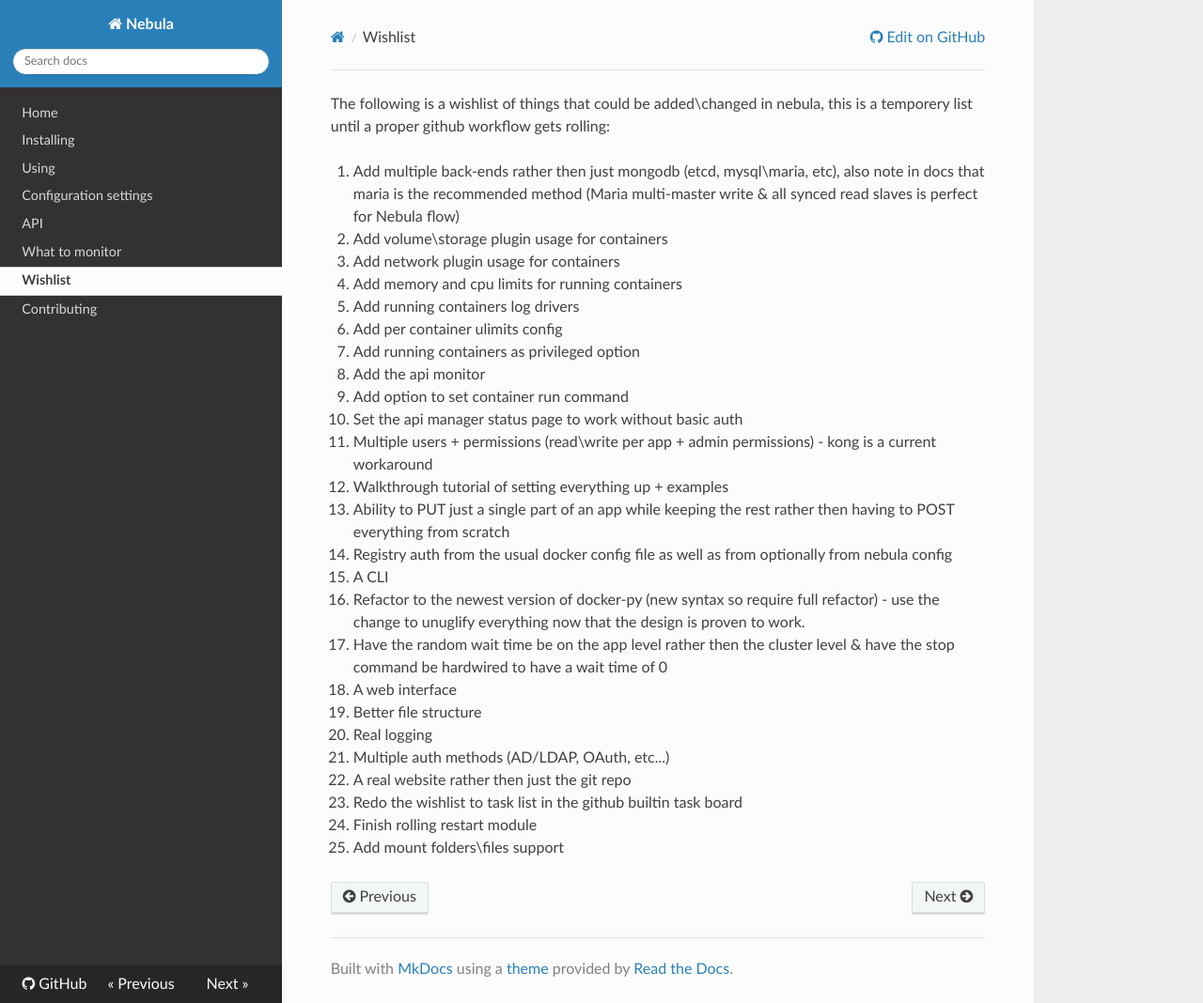
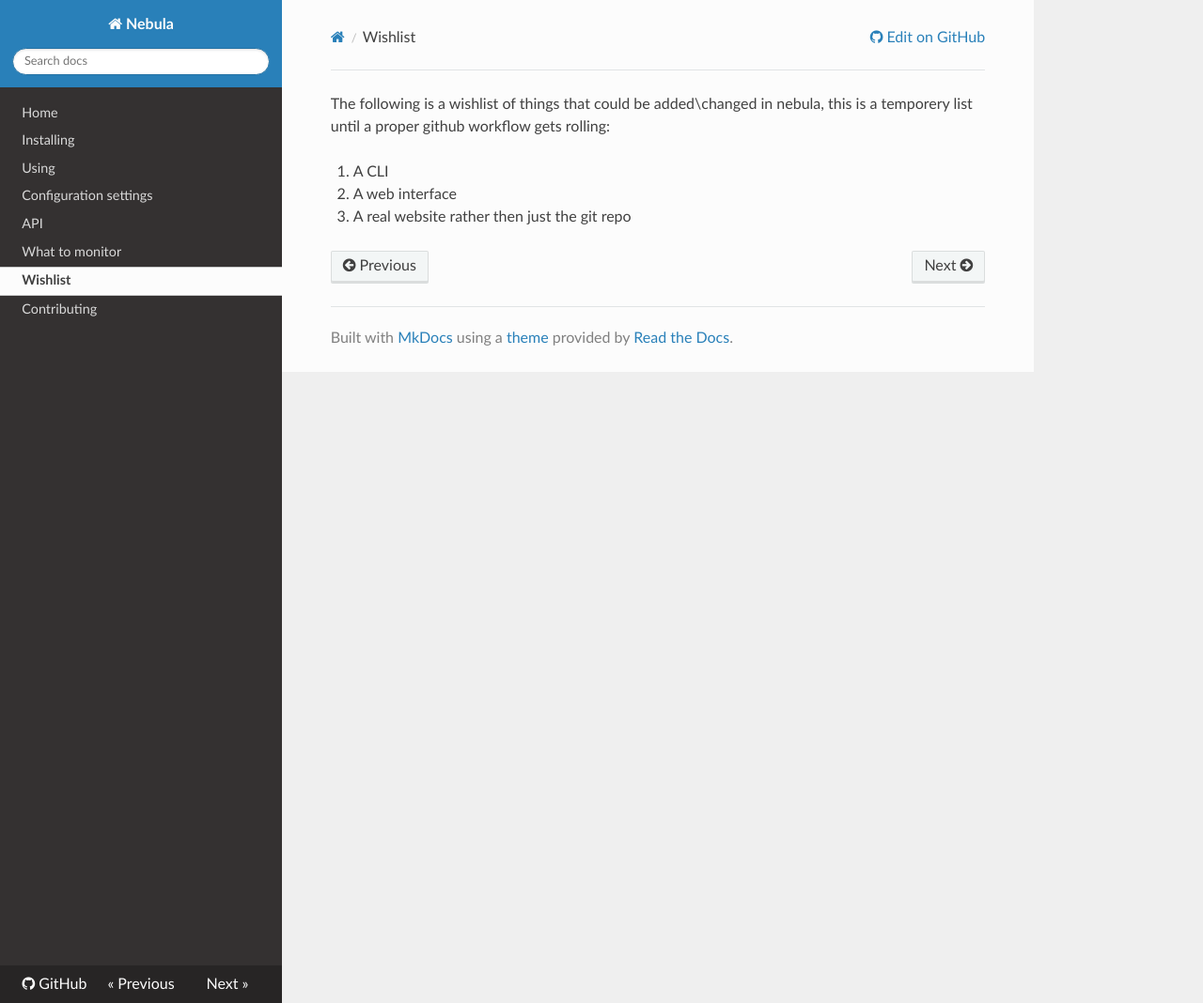
Before and after one commit to nebula-orchestrator/docs, an MkDocs documentation site: the page built from docs/wishlist.md, in a window 1280 px wide and 1068 px high. Shown: the whole window at 94% size. Built offline with MkDocs 1.6.1, drawn with Linux system fonts in a browser that asks for light colours; nearby versions of some CDN libraries; old or Windows-style settings are respelled for this version of MkDocs.

```diff
--- a/docs/wishlist.md
+++ b/docs/wishlist.md
@@ -1,27 +1,5 @@
 The following is a wishlist of things that could be added\changed in nebula, this is a temporery list until a proper github workflow gets rolling:
 
-1. Add multiple back-ends rather then just mongodb (etcd, mysql\maria, etc), also note in docs that maria is the recommended method (Maria multi-master write & all synced read slaves is perfect for Nebula flow)
-2. Add volume\storage plugin usage for containers
-3. Add network plugin usage for containers
-4. Add memory and cpu limits for running containers
-5. Add running containers log drivers
-6. Add per container ulimits config
-7. Add running containers as privileged option
-8. Add the api monitor
-9. Add option to set container run command
-10. Set the api manager status page to work without basic auth
-11. Multiple users + permissions (read\write per app + admin permissions) - kong is a current workaround
-12. Walkthrough tutorial of setting everything up + examples
-13. Ability to PUT just a single part of an app while keeping the rest rather then having to POST everything from scratch
-14. Registry auth from the usual docker config file as well as from optionally from nebula config
-15. A CLI
-16. Refactor to the newest version of docker-py (new syntax so require full refactor) - use the change to unuglify everything now that the design is proven to work.
-17. Have the random wait time be on the app level rather then the cluster level & have the stop command be hardwired to have a wait time of 0
-18. A web interface
-19. Better file structure
-20. Real logging
-21. Multiple auth methods (AD/LDAP, OAuth, etc...)
-22. A real website rather then just the git repo
-23. Redo the wishlist to task list in the github builtin task board
-24. Finish rolling restart module
-25. Add mount folders\files support
+1. A CLI
+2. A web interface
+3. A real website rather then just the git repo
```
Also changed, not shown: docs/contribute.md (+2 -2 lines), 1 other file.
